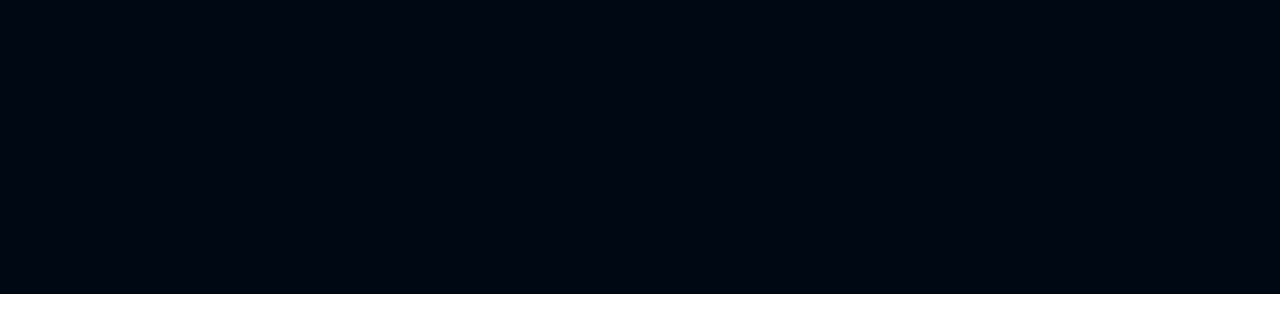
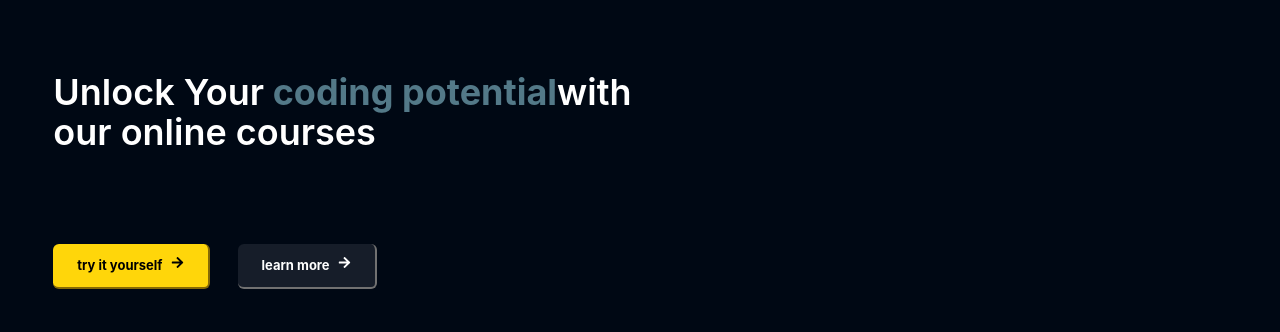
Before and after one commit to BrainWaveHub5/BrainWave, a React (Create React App) app in the folder reactJs/: page / in a window 1280 px wide. Shown: the part 506-838 px from the top of the page. Before the commit the page ends 800 px from the top, so only its background shows below. Built offline with nearby package versions, Linux system fonts and the light colour scheme.

Commit message:
home page code updated

```diff
--- a/reactJs/src/App.js
+++ b/reactJs/src/App.js
@@ -4,7 +4,8 @@
 
 function App() {
   return (
-    <div className="w-screen min-h-screen bg-richblack-900 flex flex-col font-inter ">
+    <div className="w-screen min-h-screen
+    bg-richblack-900 flex flex-col font-inter ">
 
       <Routes>
         <Route path="/" element={<Home/>}> </Route>
--- a/reactJs/src/comopnents/core/HomePage/CodeBlocks.jsx
+++ b/reactJs/src/comopnents/core/HomePage/CodeBlocks.jsx
@@ -0,0 +1,41 @@
+import React from 'react'
+import CTAButton from "./Button";
+import {FaArrowRight} from "react-icons/fa"
+
+const CodeBlocks = ({
+  position, heading, subheading, ctabtn1, ctabtn2, codeblok,
+  backgroundGredient, codeColor
+}) => {
+  return (
+    <div className={`flex ${position} my-20 justify-between gap-10`}>
+      {/*section 1*/}
+      <div className='w-[50%] flex flex-col gap-8'>
+        {heading}
+        <div className='text-richblack-300 font-bold' >
+          {subheading}
+        </div>
+
+        <div className='flex gap-7 mt-7'>
+          <CTAButton active={ctabtn1.active} linkto={ctabtn1.linkto}>
+            <div className='flex gap-2 item-center'>
+              {ctabtn1.btnText}
+              <FaArrowRight />
+            </div>
+          </CTAButton>
+
+          <CTAButton active={ctabtn2.active} linkto={ctabtn2.linkto}>
+            <div className='flex gap-2 item-center'>
+              {ctabtn2.btnText}
+              <FaArrowRight />
+            </div>
+          </CTAButton>
+        </div>
+
+
+
+      </div>
+    </div>
+  )
+}
+
+export default CodeBlocks
--- a/reactJs/src/pages/Home.jsx
+++ b/reactJs/src/pages/Home.jsx
@@ -1,7 +1,9 @@
 // rafc
 import React from 'react';
+import Banner from "../assets/Images/banner.mp4"
 import {FaArrowRight} from "react-icons/fa";
 import { Link } from 'react-router-dom';
+import CodeBlocks from '../comopnents/core/HomePage/CodeBlocks';
 import CTAbutton from "../comopnents/core/HomePage/Button";
 import HighLightText from '../comopnents/core/HomePage/HighLightText';
 const Home = () => {
@@ -49,6 +51,41 @@
 
         </div>
 
+        <div className='mx-8 my-12 shadow-blue-200'>
+          <video muted loop autoPlay>
+            <source src={Banner} type="video/mp4" />
+          </video>
+        </div>
+
+        {/* code section 1 */}
+
+        <CodeBlocks
+                position={"lg:flex-row"}
+                heading={
+                  <div className='text-4xl font-semibold'>
+                    Unlock Your
+                    <HighLightText text={"coding potential"} />
+                    with our online courses
+                  </div>
+                }
+                ctabtn1={
+                  {
+                  btnText: "try it yourself",
+                  linkto: "/signup",
+                  active: true,
+                  }
+                }
+                ctabtn2={
+                  {
+                  btnText: "learn more",
+                  linkto: "/login",
+                  active: false,
+                  }
+                }
+
+        ></CodeBlocks>
+
+
 
 
 
```
